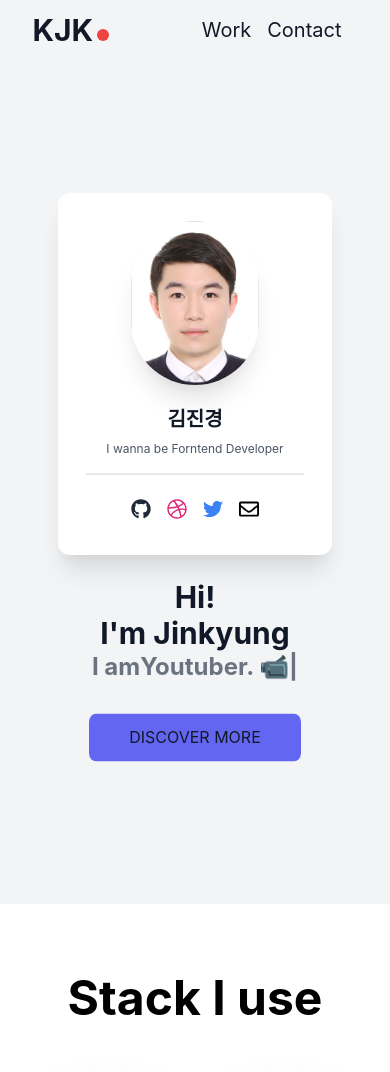
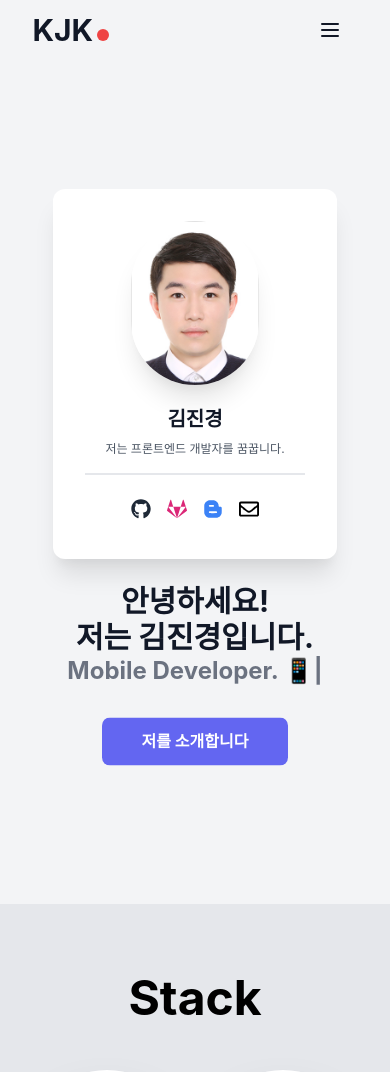
Before and after one commit to Typonote/tailwindcss_tutorial4, a React (Create React App) app: page / in a window 390 px wide. Shown: the top 1072 px of the page. Built offline with nearby package versions, Linux system fonts and the light colour scheme; a web font is replaced by a local one.

Commit message:
#5 반응형 메뉴바 제작

```diff
--- a/src/App.js
+++ b/src/App.js
@@ -1,14 +1,38 @@
-import logo from './logo.svg';
+
 import './App.css';
 import Navigation from './components/Navigation';
 import Header from './components/Header';
 import Stack from './components/stack';
-import Card from './components/Card';
+import Dropdown from './components/Dropdown';
+import { useEffect, useState } from 'react';
+
 
 function App() {
+
+  const [isOpen , setIsOpen] = useState(false)
+  const toggle = () => {
+  setIsOpen(!isOpen);
+  };
+
+  useEffect(() =>{
+    const hideMenu = () => {
+      if(window.innerWidth > 760 && isOpen){
+        setIsOpen(false)
+        console.log("resize")
+      }
+    }
+
+    window.addEventListener('resize', hideMenu)
+
+    return () => {
+      window.removeEventListener('resize', hideMenu)
+    }
+  })
+
   return (
     <div className="App">
-      <Navigation />
+      <Navigation toggle={toggle}/>
+      <Dropdown isOpen={isOpen}  toggle={toggle} />
       <Header />
       <Stack />
     </div>
--- a/src/components/Card.js
+++ b/src/components/Card.js
@@ -2,14 +2,14 @@ import React from 'react'
 
 import profile from '../assets/kim_j_k.jpg'
 import { FaGithub } from "react-icons/fa";
-import { FaDribbble } from "react-icons/fa";
-import { FaTwitter } from "react-icons/fa";
+import { FaGitlab } from "react-icons/fa";
+import { FaBloggerB } from "react-icons/fa";
 import { FaRegEnvelope } from "react-icons/fa";
 
 const Card = () => {
     return (
         <div className="w-full md:w-2/5">
-          <div className="flex flex-col justify-center max-w-xs mx-auto bg-white shadow-xl rounded-xl p-7 mb-6">
+          <div className="flex flex-col justify-center max-w-xs mx-auto bg-white shadow-xl rounded-xl p-8 mb-6">
             <div className="">
               <img
                 className="w-32 mx-auto shadow-xl rounded-full"
@@ -22,7 +22,7 @@ const Card = () => {
                 김진경
               </p>
               <p className="text-xs sm:text-base text-gray-600 pt-2 pb-4 px-5 w-auto inline-block border-b-2">
-                I wanna be Forntend Developer
+                저는 프론트엔드 개발자를 꿈꿉니다.
               </p>
               <div className="flex align-center justify-center mt-4">
                 <a
@@ -34,17 +34,17 @@ const Card = () => {
                 </a>
                 <a
                   className="text-xl m-1 p-1 sm:m-2 sm:p-2 text-pink-600 hover:bg-pink-600 rounded-full hover:text-white transition-colors duration-300"
-                  href='https://github.com/Typonote?tab=repositories'
+                  href='https://kdt-gitlab.elice.io/'
                 >
-                  <FaDribbble />
-                  <span class="sr-only">Dribble</span>
+                  <FaGitlab />
+                  <span class="sr-only">Gitlab</span>
                 </a>
                 <a
                   className="text-xl m-1 p-1 sm:m-2 sm:p-2 text-blue-500 hover:bg-blue-500 rounded-full hover:text-white transition-colors duration-300"
-                  href='https://github.com/Typonote?tab=repositories'
+                  href='https://frontend-challenge.tistory.com/'
                 >
-                  <FaTwitter />
-                  <span class="sr-only">Twitter</span>
+                  <FaBloggerB />
+                  <span class="sr-only">Blog</span>
                 </a>
                 <a
                   className="text-xl m-1 p-1 sm:m-2 sm:p-2 text-teal-500 hover:bg-green-500 rounded-full hover:text-white transition-colors duration-300"
--- /dev/null
+++ b/src/components/Dropdown.js
@@ -0,0 +1,15 @@
+import React from 'react'
+import { Link } from 'react-scroll'
+
+const Dropdown = ({isOpen, toggle}) => {
+    return (
+        <div className={isOpen ? 'grid grid-rows-4 text-center items-center bg-gray-100' : 'hidden'}  onClick={toggle}>
+                <Link className='p-4' to='home'>Home</Link>
+                <Link className='p-4' to='stack'>Stack</Link>
+                <Link className='p-4' to='work'>Work</Link>
+                <Link className='p-4' to='contact'>Contact</Link>
+        </div>
+    )
+}
+
+export default Dropdown
--- a/src/components/Header.js
+++ b/src/components/Header.js
@@ -14,7 +14,7 @@ const Header = () => {
     }, []);
 
     return (
-        <div className='min-h-screen flex items-center justify-center bg-gray-100'>
+        <div className='min-h-screen flex items-center justify-center bg-gray-100' id='home'>
             <div className='flex flex-col md:flex-row-reverse items-center justify-between'>
                 <Card />
                 <div className='text-gray-900 text-center md:text-left'>
@@ -23,19 +23,19 @@ const Header = () => {
                         animated ? '' : 'translate-y-10 opacity-0'
                     }  transform transition duration-1000 ease-in-out text-3xl md:text-5xl font-bold`}
                     >
-                        Hi!<br/> I'm Jinkyung
+                        {dummy.header.text[0]}<br/> {dummy.header.text[1]}
                     </h2>
                     <h1
                     className={`${
                     animated ? '' : 'translate-y-10 opacity-0'
-                    }  transform transition duration-1000 ease-in-out font-bold text-2xl text-gray-500`}>I am
+                    }  transform transition duration-1000 ease-in-out font-bold text-2xl text-gray-500`}>
                     <Typical
                         steps={dummy.header.typical}
                         loop={Infinity}
                         className='inline-block'/>
                     </h1>
                     <Link to='stack'  smooth={true}>
-                        <button className='bg-indigo-500 px-10 py-3 uppercase mt-10 rounded-lg animate-bounce'>{dummy.header.btnText}</button>
+                        <button className='bg-indigo-500 px-10 py-3 uppercase mt-10  text-white text-1xl font-bold rounded-lg animate-bounce'>{dummy.header.btnText}</button>
                     </Link>
                 </div>
             </div>
--- a/src/components/Navigation.js
+++ b/src/components/Navigation.js
@@ -1,21 +1,33 @@
 import React from 'react'
+import { Link } from 'react-scroll';
 import dummy from '../data/dummy'
 
-const Navigation = () => {
+const Navigation = ({toggle}) => {
     return (
-        <div className='bg-gray-100'>
+        <nav className='bg-gray-100' role='navigation'>
             <div className='flex items-center justify-between w-10/12 mx-auto py-3 bg-gray-100 text-gray-900'>
                 <h1 className='text-3xl font-bold'>
                     {dummy.nav.logo}
                     <span className='w-3 h-3 bg-red-500 inline-block rounded-full ml-1' />
                 </h1>
-                <div>
+
+                <div className='px-4 cursor-pointer md:hidden' onClick={toggle}>
+                    <svg xmlns="http://www.w3.org/2000/svg" class="h-6 w-6" fill="none" viewBox="0 0 24 24" stroke="currentColor">
+                        <path stroke-linecap="round" stroke-linejoin="round" stroke-width="2" d="M4 6h16M4 12h16M4 18h16" />
+                    </svg>
+                </div>
+
+                <div className='pr-8 md:block hidden'>
                     {dummy.nav.links.map((link , index)=>{
-                        return <span key={index} className='text-xl mr-4'>{link.text}</span>
+                        return (
+                        <Link to={link.to}  smooth={true}>
+                        <span key={index} className='text-xl mr-4 cursor-pointer font-bo'>{link.text}</span>
+                        </Link>
+                        );
                     })}
                 </div>
             </div>
-        </div>
+        </nav>
     )
 }
 
--- a/src/components/stack.js
+++ b/src/components/stack.js
@@ -4,9 +4,9 @@ import dummy from '../data/dummy'
 
 const Stack = () => {
     return (
-        <div className='min-h-screen flex flex-col items-center justify-center' id='stack'>
+        <div className='min-h-screen flex flex-col items-center justify-center bg-gray-200' id='stack'>
 
-                <h1 className="text-5xl font-bold">Stack I use</h1>
+                <h1 className="text-5xl font-bold">Stack</h1>
 
                     <div className="flex flex-wrap justify-center mt-10">
                         {dummy.stack.tech.map((tech,index)=>{
--- a/src/data/dummy.js
+++ b/src/data/dummy.js
@@ -2,6 +2,8 @@ const dummy = {
         nav: {
             logo: 'KJK',
             links: [
+                { text: 'Home', to: 'home' },
+                { text: 'Stack', to: 'stack' },
                 { text: 'Work', to: 'mywork' },
                 { text: 'Contact', to: 'mycontact' },
             ],
@@ -9,16 +11,16 @@ const dummy = {
         header: {
             image:
             'https://images.unsplash.com/photo-1555952517-2e8e729e0b44?ixlib=rb-1.2.1&ixid=eyJhcHBfaWQiOjEyMDd9&auto=format&fit=crop&w=1300&q=80',
-            text: ['Hi!', "It's me Random.", 'I am '],
+            text: ['안녕하세요!', "저는 김진경입니다.", '저의 관심사는 '],
             typical: [
-                ' web developer. 🖥',
+                ' frontend developer. 🖥',
                 2000,
-                ' Youtuber. 📹',
+                ' Mobile Developer. 📱',
                 2000,
-                ' Mobile Developer',
+                ' Blogger. 👨‍💻 ',
                 2000,
             ],
-            btnText: 'Discover More',
+            btnText: '저를 소개합니다'
         },
 
         stack: {
```
